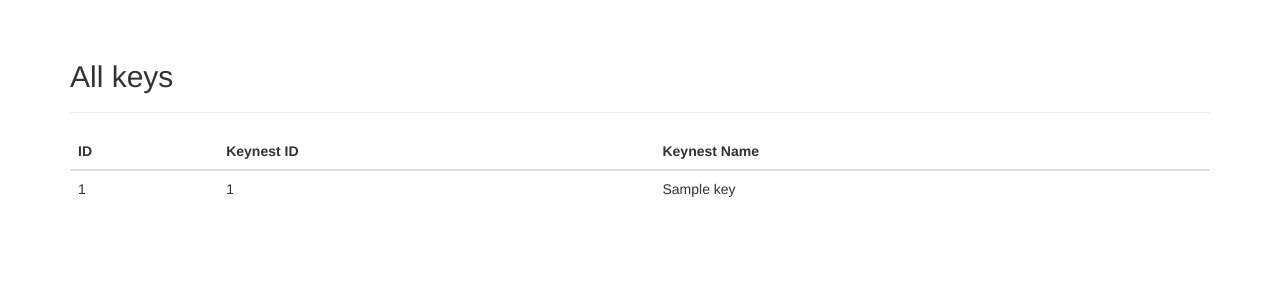
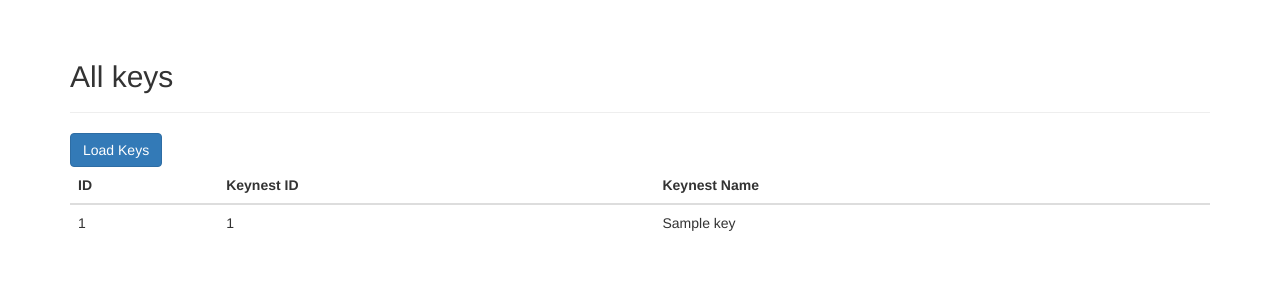
Before and after one commit to Irostovsky/learning_log, a Django app: page /keynest/ in a window 1280 px wide. Shown: the part 51-351 px from the top of the page. Run offline with Django 3.2, Linux system fonts and the light colour scheme; tables that the repository leaves empty hold one stand-in row (values such as "Sample post"); some libraries are stand-ins or nearby versions.

Commit message:
View for loaded keys.

```diff
--- a/keynest/templates/keynest/index.html
+++ b/keynest/templates/keynest/index.html
@@ -7,6 +7,13 @@
 
 
 {% block content %}
+
+  {% if message %}
+    <p>
+      {{message}}
+    </p>
+  {% endif %}
+  <a href="{% url 'keynest:load_keys' %}" class='btn btn-primary'>Load Keys</a>
   <table class='table'>
     <thead>
       <tr>
--- a/keynest/urls.py
+++ b/keynest/urls.py
@@ -6,4 +6,5 @@ from . import views
 urlpatterns = [
     # Home page
     url(r'^$', views.IndexView.as_view(), name='index'),
+    url(r'^load_keys$', views.LoadKeysView.as_view(), name='load_keys'),
 ]
--- a/keynest/views.py
+++ b/keynest/views.py
@@ -3,10 +3,7 @@ from __future__ import unicode_literals
 
 from django.shortcuts import render
 
-from django.shortcuts import render, get_object_or_404
-from django.http import HttpResponseRedirect
-from django.urls import reverse
-from django.views import generic
+from django.views import generic, View
 
 from .models import Key
 
@@ -17,3 +14,9 @@ class IndexView(generic.ListView):
     def get_queryset(self):
         """Return the last five published questions."""
         return Key.objects.order_by('name')
+
+
+class LoadKeysView(View):
+    def get(self, request, *args, **kwargs):
+        context = {'message': 'Keys are loaded'}
+        return render(request, 'keynest/index.html', context)
--- a/requirements.txt
+++ b/requirements.txt
@@ -1,14 +1,19 @@
+certifi==2019.3.9
+chardet==3.0.4
 dj-database-url==0.5.0
 Django==1.11.20
 django-bootstrap3==11.0.0
 django-seed==0.1.9
 Faker==1.0.7
 gunicorn==19.9.0
+idna==2.8
 ipaddress==1.0.22
 psycopg2==2.8.2
 python-dateutil==2.8.0
 python-decouple==3.1
 pytz==2019.1
+requests==2.22.0
 six==1.12.0
 text-unidecode==1.2
+urllib3==1.25.3
 whitenoise==4.1.2
```
